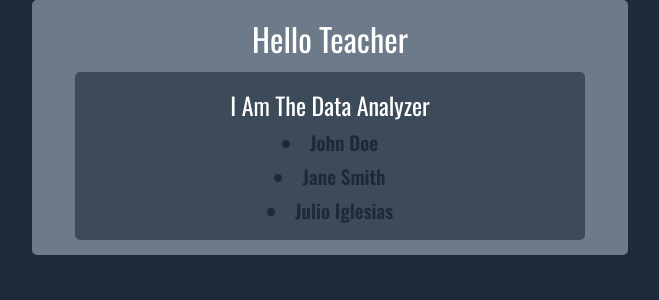
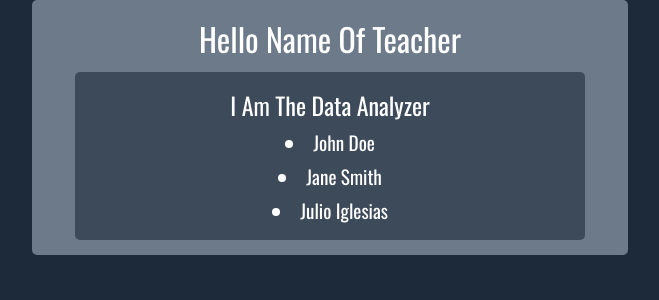
Before and after one commit to giacomo9999/Project-EKJD, a React (Create React App) app in the folder client/: page / in a window 1280 px wide. Shown: the top 300 px of the page, without its empty margins (310-969 px from the left). Built offline with nearby package versions, Linux system fonts and the light colour scheme.

Commit message:
Building Analyzer.

```diff
--- a/client/src/Analyzer.js
+++ b/client/src/Analyzer.js
@@ -1,17 +1,18 @@
 import React, { Component } from "react";
 
 class Analyzer extends Component {
+  showStudentsOnDate = dateIn => {
+    const studentsPresent = this.props.data[dateIn].map(entry => {
+      return <li key={entry.id}>{entry.student_name}</li>;
+    });
+    return studentsPresent;
+  };
   render() {
-    const studentsOnDate = this.props.data[this.props.currentDate].map(
-      entry => {
-        return <li key={entry.id}>{entry.student_name}</li>;
-      }
-    );
     console.log(this.props.data);
     return (
       <div className="container-inner">
         <h2>I Am The Data Analyzer</h2>
-        {studentsOnDate}
+        {this.showStudentsOnDate(190912)}
       </div>
     );
   }
--- a/client/src/App.css
+++ b/client/src/App.css
@@ -88,11 +88,11 @@ ul {
 
 li {
   font-size: 1.2em;
-  font-weight: 600;
+  font-weight: 400;
   text-align: center;
   margin: 5px;
   /* color 0 */
-  color: #1c2a39;
+  color: white;
 }
 
 /* Tables: */
@@ -144,7 +144,6 @@ tr {
 td {
   text-align: left;
 }
-
 
 /* Button (General Use) */
 
--- a/client/src/App.js
+++ b/client/src/App.js
@@ -57,7 +57,7 @@ class App extends Component {
   render() {
     return (
       <div className="container-outer">
-        <h1>Hello Teacher</h1>
+        <h1>Hello Name Of Teacher</h1>
         <Analyzer data={this.state} currentDate="190913" />
       </div>
     );
```
